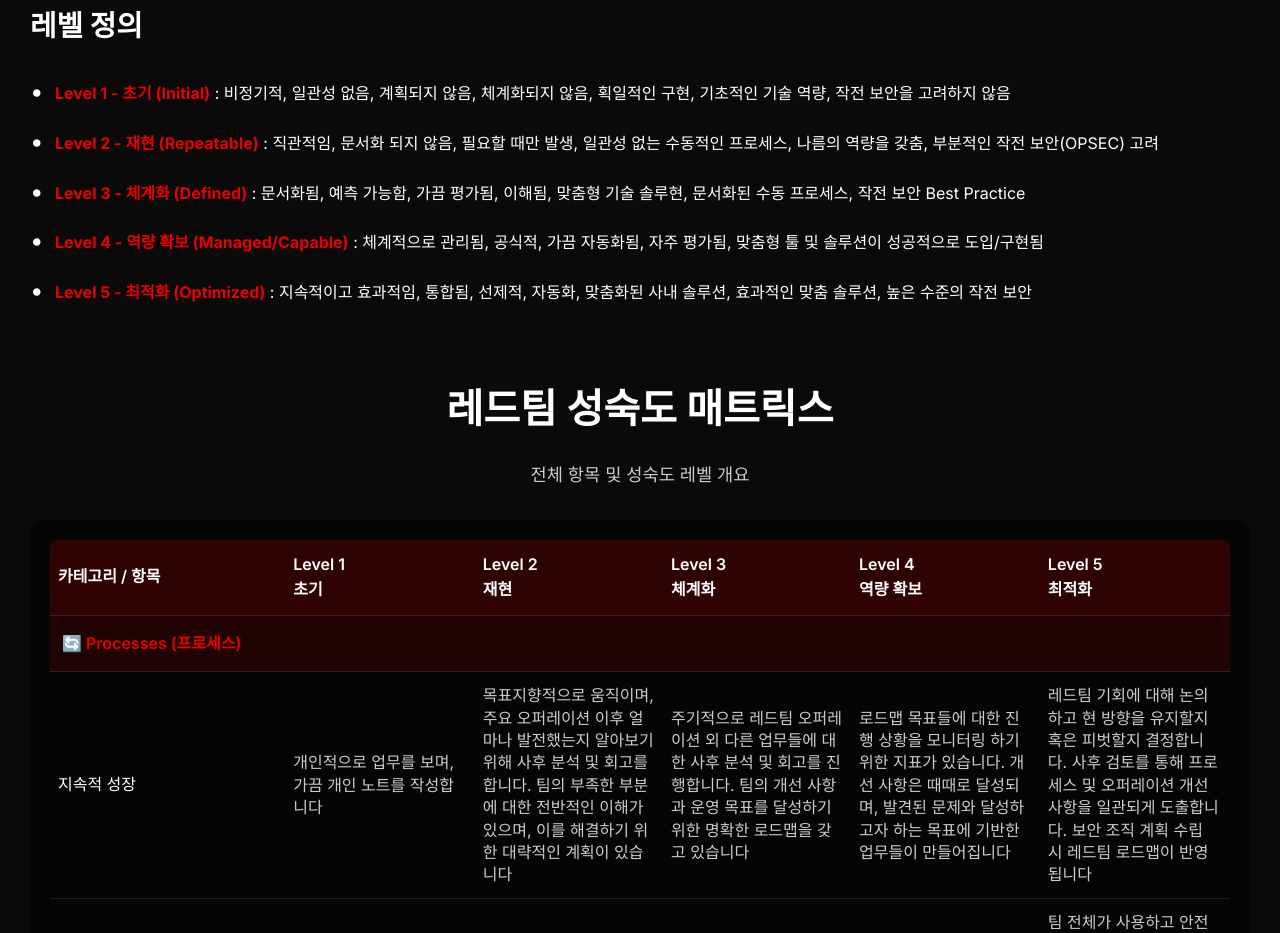
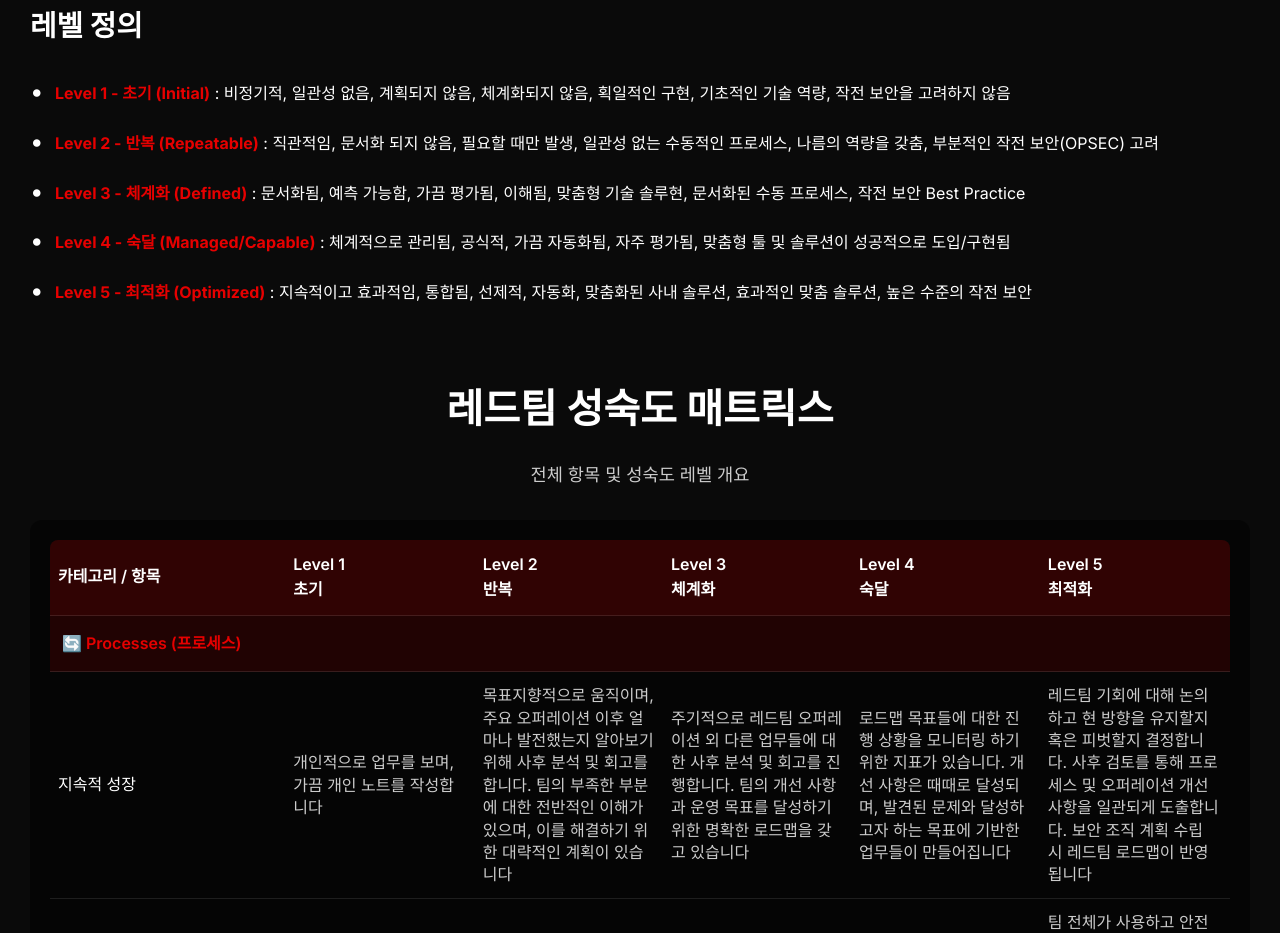
Before and after one commit to RedRaccoonCommunity/redteam-cmm-kr, a plain HTML site: page index.html in a window 1280 px wide. Shown: the part 1207-2140 px from the top of the page. Drawn offline with Linux system fonts and the light colour scheme.

Commit message:
update level descriptor translation

```diff
--- a/index.html
+++ b/index.html
@@ -528,9 +528,9 @@
             <h3>레벨 정의</h3>
             <ul>
                 <li><strong>Level 1 - 초기 (Initial)</strong> : 비정기적, 일관성 없음, 계획되지 않음, 체계화되지 않음, 획일적인 구현, 기초적인 기술 역량, 작전 보안을 고려하지 않음</li>
-                <li><strong>Level 2 - 재현 (Repeatable)</strong> : 직관적임, 문서화 되지 않음, 필요할 때만 발생, 일관성 없는 수동적인 프로세스, 나름의 역량을 갖춤, 부분적인 작전 보안(OPSEC) 고려</li>
+                <li><strong>Level 2 - 반복 (Repeatable)</strong> : 직관적임, 문서화 되지 않음, 필요할 때만 발생, 일관성 없는 수동적인 프로세스, 나름의 역량을 갖춤, 부분적인 작전 보안(OPSEC) 고려</li>
                 <li><strong>Level 3 - 체계화 (Defined)</strong> : 문서화됨, 예측 가능함, 가끔 평가됨, 이해됨, 맞춤형 기술 솔루현, 문서화된 수동 프로세스, 작전 보안 Best Practice</li>
-                <li><strong>Level 4 - 역량 확보 (Managed/Capable)</strong> : 체계적으로 관리됨, 공식적, 가끔 자동화됨, 자주 평가됨, 맞춤형 툴 및 솔루션이 성공적으로 도입/구현됨</li>
+                <li><strong>Level 4 - 숙달 (Managed/Capable)</strong> : 체계적으로 관리됨, 공식적, 가끔 자동화됨, 자주 평가됨, 맞춤형 툴 및 솔루션이 성공적으로 도입/구현됨</li>
                 <li><strong>Level 5 - 최적화 (Optimized)</strong> : 지속적이고 효과적임, 통합됨, 선제적, 자동화, 맞춤화된 사내 솔루션, 효과적인 맞춤 솔루션, 높은 수준의 작전 보안</li>
             </ul>
         </section>
@@ -545,9 +545,9 @@
                         <tr>
                             <th>카테고리 / 항목</th>
                             <th class="level-header">Level 1<br><small>초기</small></th>
-                            <th class="level-header">Level 2<br><small>재현</small></th>
+                            <th class="level-header">Level 2<br><small>반복</small></th>
                             <th class="level-header">Level 3<br><small>체계화</small></th>
-                            <th class="level-header">Level 4<br><small>역량 확보</small></th>
+                            <th class="level-header">Level 4<br><small>숙달</small></th>
                             <th class="level-header">Level 5<br><small>최적화</small></th>
                         </tr>
                     </thead>
```
